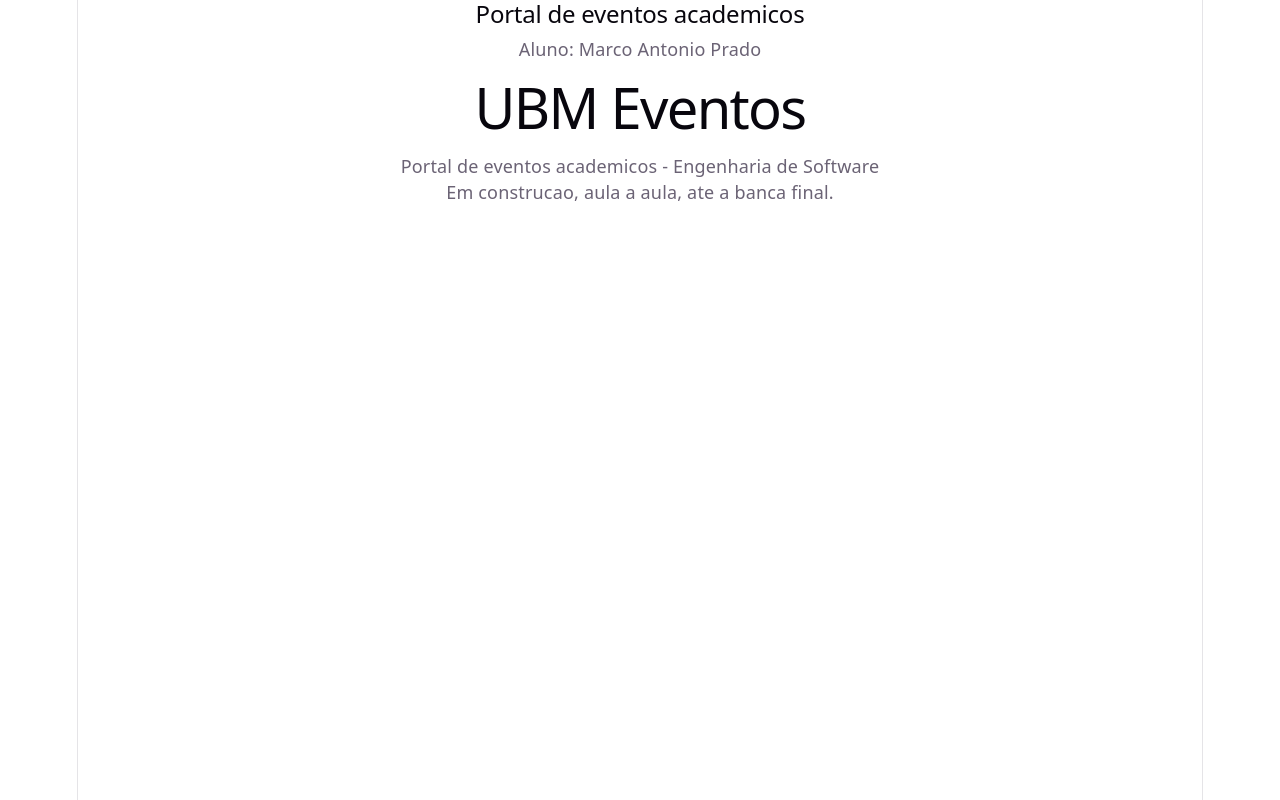
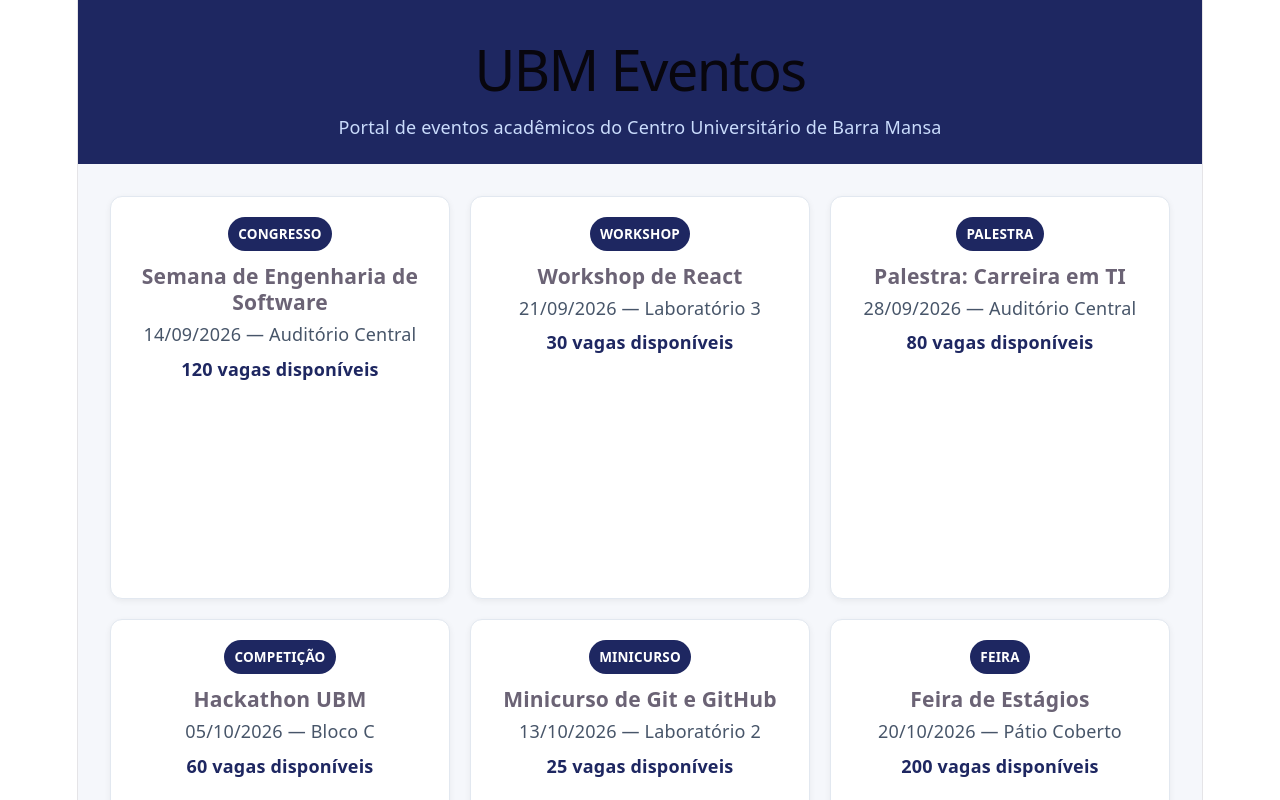
Before and after one commit to MarcoAntonioPrado/ubmeventos, a React (Vite) app: page / in a window 1280 px wide. Shown: the top 800 px of the page. Built offline with nearby package versions, Linux system fonts and the light colour scheme.

Commit message:
feat: recupera listagem de eventos com componentes e props
Atualizacao realizada agora a partir do material do professor Rubens Guimaraes, referencia aula-03. Nao representa entrega retroativa.

```diff
--- a/src/App.css
+++ b/src/App.css
@@ -182,3 +182,23 @@
     border-right-color: var(--border);
   }
 }
+
+.app-header {
+  background: #1e2761;
+  color: #fff;
+  padding: 24px 32px;
+}
+
+.app-header p {
+  color: #cadcfc;
+  margin: 4px 0 0;
+}
+
+.lista-eventos {
+  display: grid;
+  grid-template-columns: repeat(auto-fill, minmax(280px, 1fr));
+  gap: 20px;
+  padding: 32px;
+  background: #f5f7fb;
+  min-height: 100vh;
+}
--- a/src/App.jsx
+++ b/src/App.jsx
@@ -1,17 +1,26 @@
-import './App.css'
-import Header from './Header'
+import Header from "./components/Header";
+import EventoCard from "./components/EventoCard";
+import { eventos } from "./data/eventos";
+import "./App.css";
 
 function App() {
-  const curso = 'Engenharia de Software'
-
   return (
-    <div className="app">
-      <Header aluno="Marco Antonio Prado" titulo="Portal de eventos academicos" />
-      <h1>UBM Eventos</h1>
-      <p>Portal de eventos academicos - {curso}</p>
-      <p>Em construcao, aula a aula, ate a banca final.</p>
-    </div>
-  )
+    <>
+      <Header />
+      <main className="lista-eventos">
+        {eventos.map((evento) => (
+          <EventoCard
+            key={evento.id}
+            titulo={evento.titulo}
+            tipo={evento.tipo}
+            data={evento.data}
+            local={evento.local}
+            vagas={evento.vagas}
+          />
+        ))}
+      </main>
+    </>
+  );
 }
 
-export default App
+export default App;
--- a/src/Header.jsx
+++ /dev/null
@@ -1,10 +0,0 @@
-function Header({ aluno, titulo }) {
-  return (
-    <header>
-      <h2>{titulo}</h2>
-      <p>Aluno: {aluno}</p>
-    </header>
-  )
-}
-
-export default Header
--- /dev/null
+++ b/src/components/EventoCard.css
@@ -0,0 +1,33 @@
+.evento-card {
+  background: #fff;
+  border: 1px solid #e2e8f0;
+  border-radius: 12px;
+  padding: 20px;
+  box-shadow: 0 2px 6px rgba(0, 0, 0, 0.06);
+}
+
+.evento-tipo {
+  display: inline-block;
+  background: #1e2761;
+  color: #fff;
+  font-size: 0.75rem;
+  font-weight: 600;
+  text-transform: uppercase;
+  padding: 4px 10px;
+  border-radius: 999px;
+}
+
+.evento-card h3 {
+  margin: 12px 0 6px;
+}
+
+.evento-info {
+  color: #475569;
+  margin: 0 0 8px;
+}
+
+.evento-vagas {
+  color: #1e2761;
+  font-weight: 600;
+  margin: 0;
+}
--- /dev/null
+++ b/src/components/EventoCard.jsx
@@ -0,0 +1,14 @@
+import "./EventoCard.css";
+
+function EventoCard({ titulo, tipo, data, local, vagas }) {
+  return (
+    <article className="evento-card">
+      <span className="evento-tipo">{tipo}</span>
+      <h3>{titulo}</h3>
+      <p className="evento-info">{data} — {local}</p>
+      <p className="evento-vagas">{vagas} vagas disponíveis</p>
+    </article>
+  );
+}
+
+export default EventoCard;
--- /dev/null
+++ b/src/components/Header.jsx
@@ -0,0 +1,10 @@
+function Header() {
+  return (
+    <header className="app-header">
+      <h1>UBM Eventos</h1>
+      <p>Portal de eventos acadêmicos do Centro Universitário de Barra Mansa</p>
+    </header>
+  );
+}
+
+export default Header;
--- /dev/null
+++ b/src/data/eventos.js
@@ -0,0 +1,14 @@
+export const eventos = [
+  { id: 1, titulo: "Semana de Engenharia de Software", tipo: "Congresso",
+    data: "14/09/2026", local: "Auditório Central", vagas: 120 },
+  { id: 2, titulo: "Workshop de React", tipo: "Workshop",
+    data: "21/09/2026", local: "Laboratório 3", vagas: 30 },
+  { id: 3, titulo: "Palestra: Carreira em TI", tipo: "Palestra",
+    data: "28/09/2026", local: "Auditório Central", vagas: 80 },
+  { id: 4, titulo: "Hackathon UBM", tipo: "Competição",
+    data: "05/10/2026", local: "Bloco C", vagas: 60 },
+  { id: 5, titulo: "Minicurso de Git e GitHub", tipo: "Minicurso",
+    data: "13/10/2026", local: "Laboratório 2", vagas: 25 },
+  { id: 6, titulo: "Feira de Estágios", tipo: "Feira",
+    data: "20/10/2026", local: "Pátio Coberto", vagas: 200 },
+];
```
Also changed, not shown: 2 other files (tests, documents, lock files or other folders).
